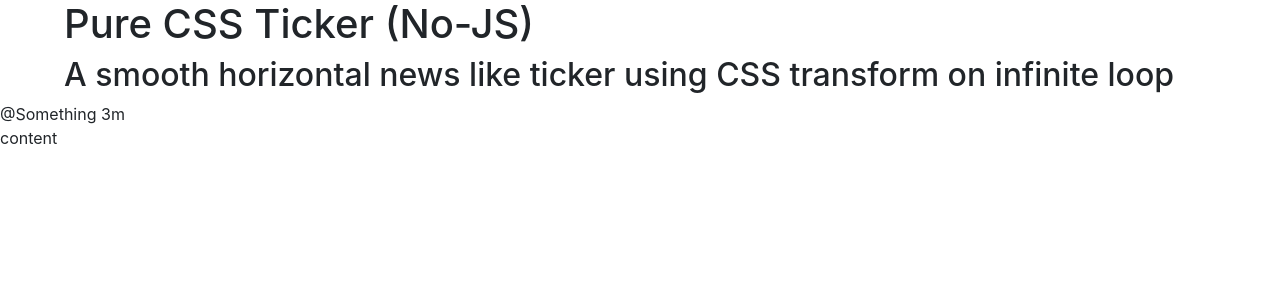
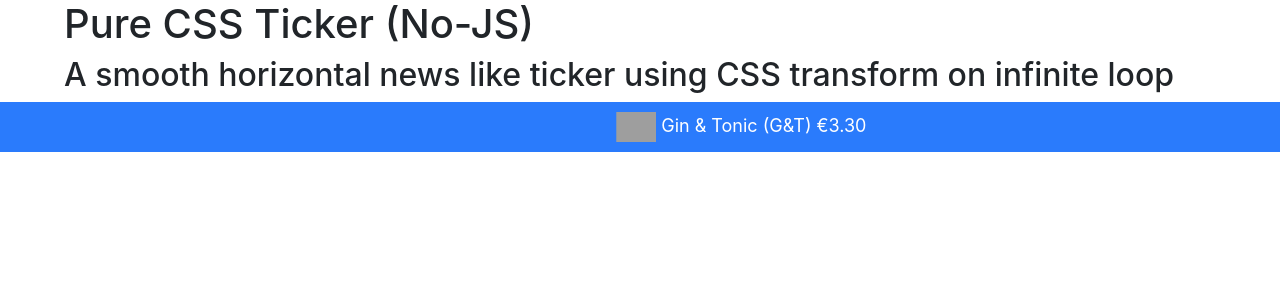
Before and after one commit to katyalait/drinks-ticker, a Django app: page /main/ in a window 1280 px wide. Shown: the top 300 px of the page. Run offline with Django 3.2, Linux system fonts and the light colour scheme; some libraries are stand-ins or nearby versions; grey boxes are pictures that could not be loaded.

Commit message:
Working ticker

```diff
--- a/ticker/main/static/main/css/style.css
+++ b/ticker/main/static/main/css/style.css
@@ -69,7 +69,7 @@ $duration: 30s;
 **/
 #controller {
     box-sizing: border-box;
-    background-color: #06C;
+    background-color: #2a7bfc;
     position: absolute;
     width: 100%;
     overflow:hidden;
@@ -92,11 +92,15 @@ $duration: 30s;
     }
 }
 .text {
+    color: white;
+    font-size: 18px;
     display:inline-block;
+    margin: 5px 2px;
+    padding: 5px 10px;;
 }
 .tweet {
     box-sizing: border-box;
-    background-color: #EEE;
+    background-color: #2a7bfc;
     display: inline-block;
     border-radius:5px;
     padding: 5px 10px;;
--- a/ticker/main/templates/main/index.html
+++ b/ticker/main/templates/main/index.html
@@ -24,9 +24,10 @@
       <div id="controller">
         <div id="ticker">
                 <div class="text">
-                    <span class="username">@Something</span>
+                    <img src="https://upload.wikimedia.org/wikipedia/commons/7/7f/Green_equilateral_triangle_point_up.svg">
+                    <span class="username">Gin & Tonic (G&T) €3.30 </span>
                     <span class="extra_info">3m</span>
-                    <div class="content">content</div>
+                    <div class="content"> </div>
           </div>
         </div>
     </div>
--- a/ticker/static/main/css/style.css
+++ /dev/null
@@ -1,76 +0,0 @@
-* { box-sizing: border-box; }
-$duration: 30s;
-
-@-webkit-keyframes ticker {
-  0% {
-    -webkit-transform: translate3d(0, 0, 0);
-    transform: translate3d(0, 0, 0);
-    visibility: visible;
-  }
-
-  100% {
-    -webkit-transform: translate3d(-100%, 0, 0);
-    transform: translate3d(-100%, 0, 0);
-  }
-}
-
-@keyframes ticker {
-  0% {
-    -webkit-transform: translate3d(0, 0, 0);
-    transform: translate3d(0, 0, 0);
-    visibility: visible;
-  }
-
-  100% {
-    -webkit-transform: translate3d(-100%, 0, 0);
-    transform: translate3d(-100%, 0, 0);
-  }
-}
-
-.ticker-wrap {
-
-  position: fixed;
-  bottom: 0;
-  width: 100%;
-  overflow: hidden;
-  height: 4rem;
-  background-color: black;
-  padding-left: 100%;
-  box-sizing: content-box;
-
-  .ticker {
-
-    display: inline-block;
-    height: 4rem;
-    line-height: 4rem;
-    white-space: nowrap;
-    padding-right: 100%;
-    box-sizing: content-box;
-
-    -webkit-animation-iteration-count: infinite;
-            animation-iteration-count: infinite;
-    -webkit-animation-timing-function: linear;
-            animation-timing-function: linear;
-   -webkit-animation-name: ticker;
-           animation-name: ticker;
-    -webkit-animation-duration: $duration;
-            animation-duration: $duration;
-
-    &__item {
-
-      display: inline-block;
-
-      padding: 0 2rem;
-      font-size: 2rem;
-      color: white;
-
-    }
-
-  }
-
-}
-
-
-
-body { padding-bottom: 5rem; }
-h1,h2,p {padding: 0 5%;}
```
